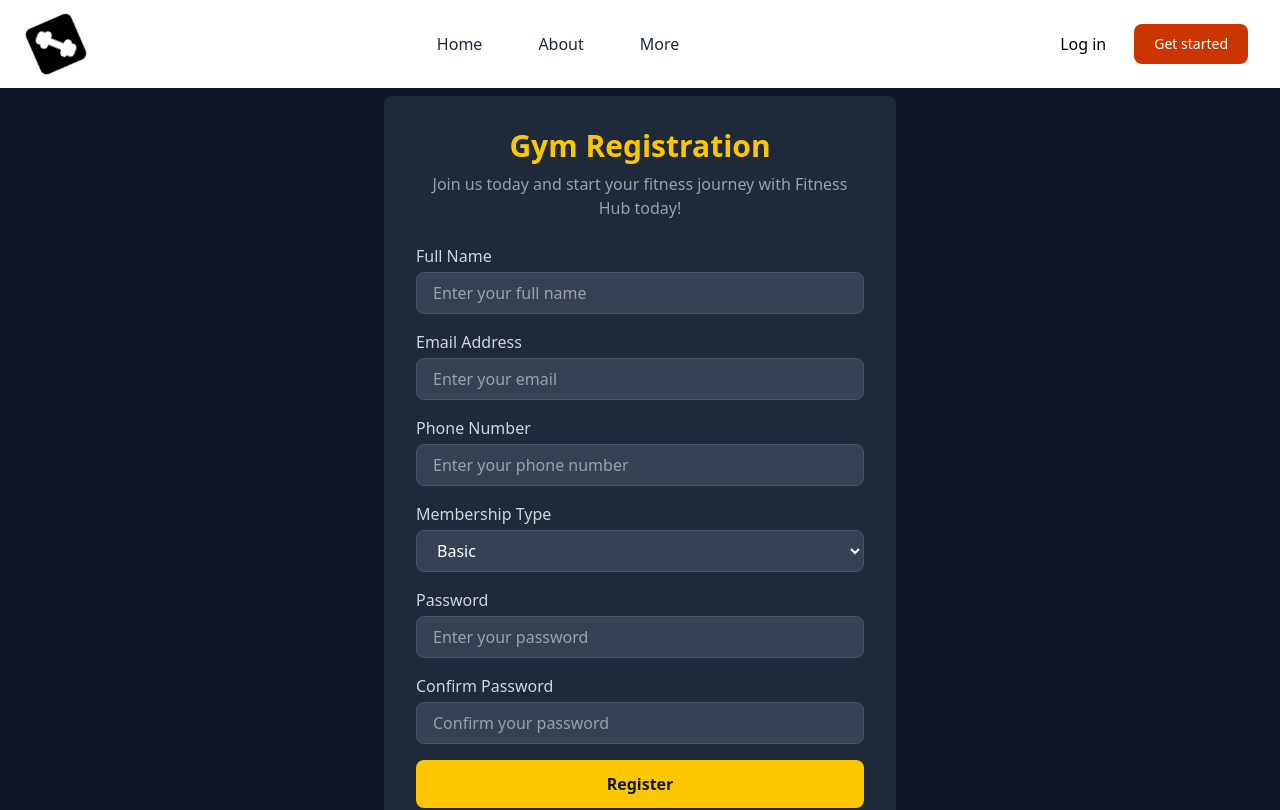
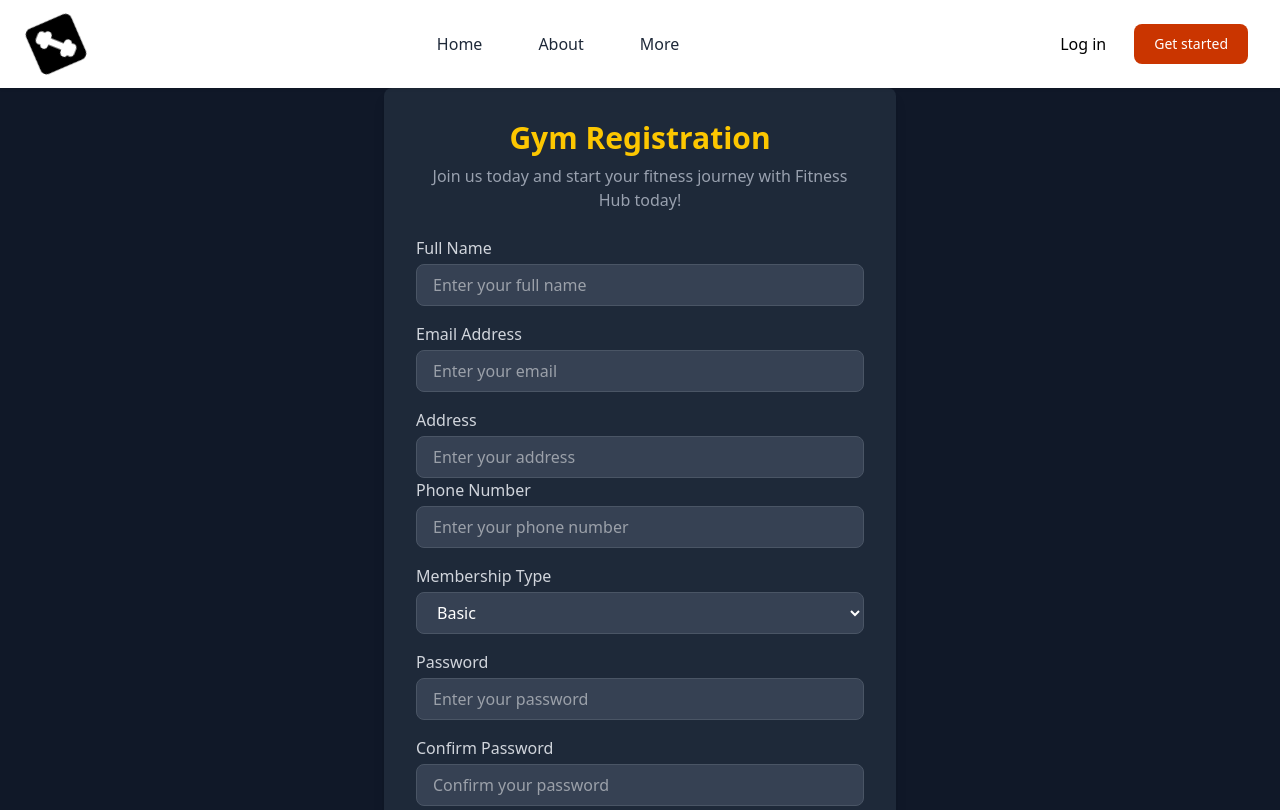
Before and after one commit to PrasannaHadke/Final-Year-Project, a React (Vite) app: page /register in a window 1280 px wide. Shown: the top 810 px of the page. Built offline with nearby package versions, Linux system fonts and the light colour scheme.

Commit message:
added address in registration

```diff
--- a/src/Components/Dashboard/AdminDashboard.jsx
+++ b/src/Components/Dashboard/AdminDashboard.jsx
@@ -46,6 +46,7 @@ function AdminDashboard() {
                             </div>
                             <p className="text-xl font-semibold text-gray-700 mt-3">{user.fullName}</p>
                             <p className="text-gray-600 font-medium">📧 {user.email}</p>
+                            <p className="text-gray-600 font-medium">🏚️ {user?.address}</p>
                             <p className="text-gray-600 font-medium">📞 {user.phone}</p>
                             <p className="text-gray-500 font-medium">🏋️ Membership: {user.membership}</p>
                             <button
--- a/src/Components/Form/Register.jsx
+++ b/src/Components/Form/Register.jsx
@@ -2,12 +2,14 @@ import React, { useState , useContext } from "react";
 import { useNavigate } from "react-router-dom";
 import axios from "axios";
 import UserContext from "../Context/UserContext.js";
+import { address } from "framer-motion/client";
 function Register() {
   const {setRegisterUser} = useContext(UserContext)
 
   const [formData, setFormData] = useState({
     fullName: "",
     email: "",
+    address: "",
     phone: "",
     password: "",
     confirmPassword: "",
@@ -89,6 +91,14 @@ function Register() {
               placeholder="Enter your email"/>
           </div>
 
+          {/* Address */}
+          <div>
+            <label className="block text-gray-300 font-medium mb-1">Address</label>
+            <input type="address" name="address" value={formData.address} onChange={handleChange} required
+            className="w-full px-4 py-2 rounded-lg bg-gray-700 text-white border border-gray-600 focus:ring-2 focus:ring-yellow-400 outline-none"
+            placeholder="Enter your address" />
+          </div>
+
           {/* Phone Number */}
           <div className="mb-4">
             <label className="block text-gray-300 font-medium mb-1">Phone Number</label>
```
